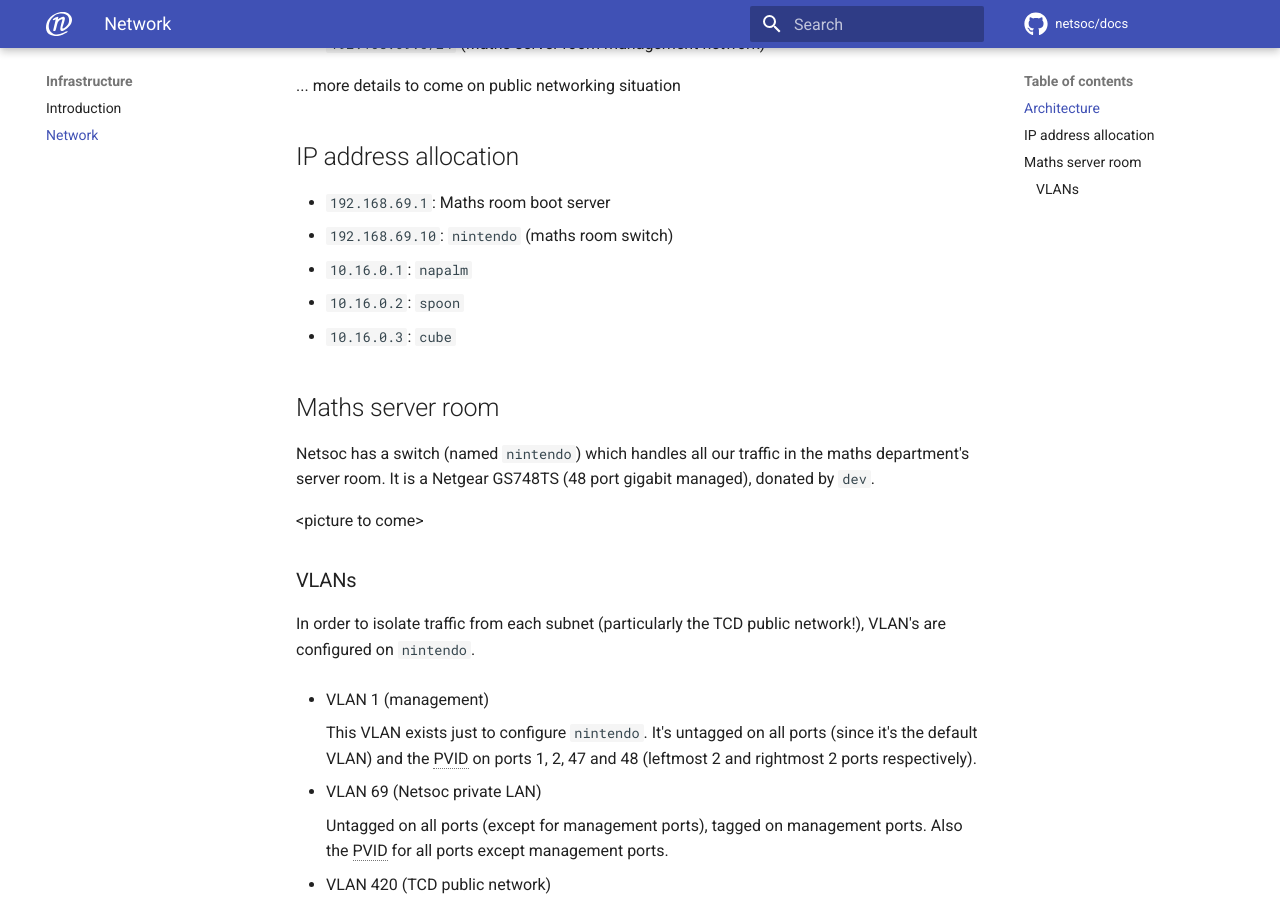
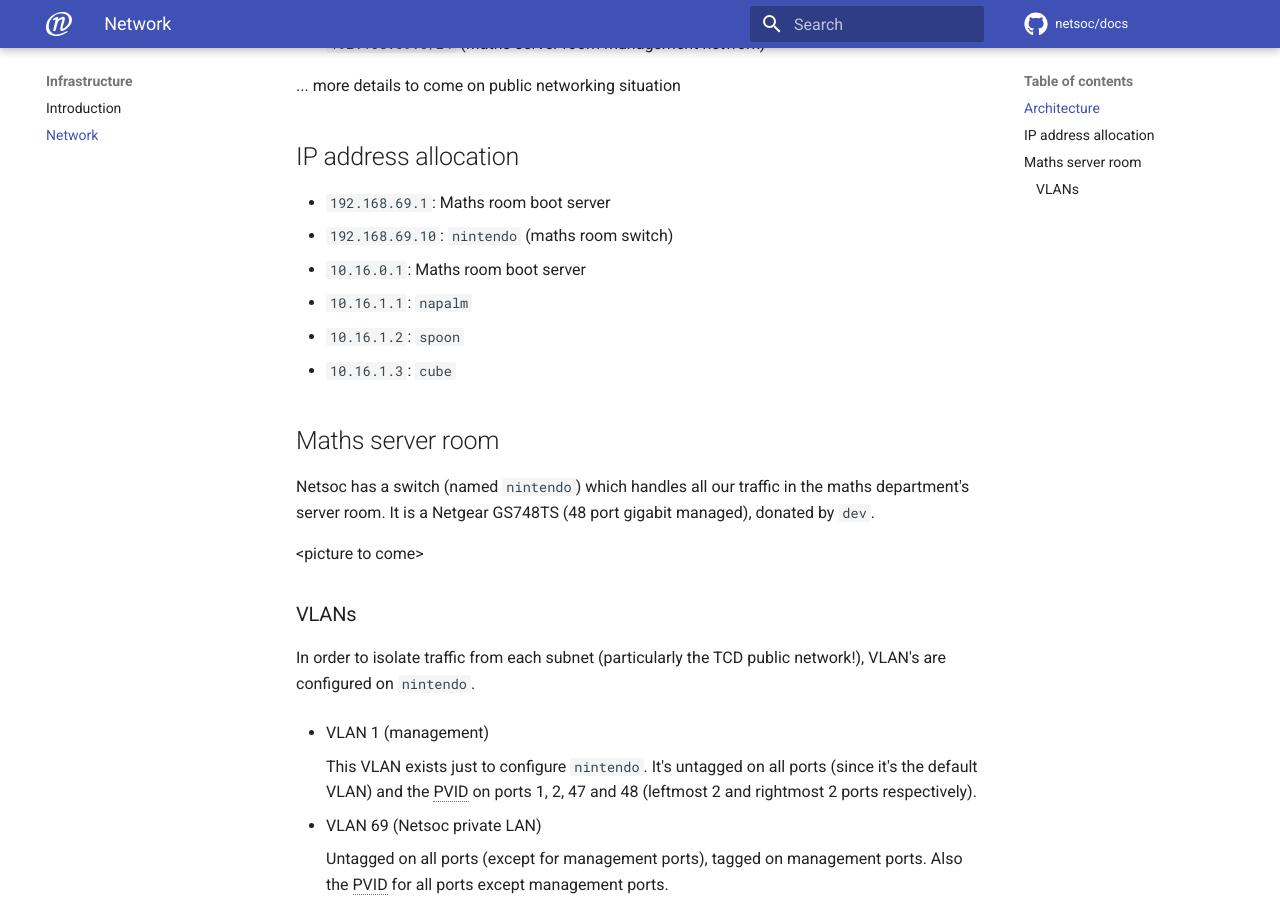
Before and after one commit to netsoc/docs, an MkDocs documentation site: the page built from docs/infrastructure/network.md, in a window 1280 px wide and 900 px high, scrolled down 356 px. Built offline with MkDocs 1.6.1 and Material for MkDocs 9.7.7, drawn with Linux system fonts in a browser that asks for light colours; comment, search, counter and statistics services are not loaded.

Commit message:
Update netsoc/infrastructure documentation (0f5abadc)

```diff
--- a/docs/infrastructure/network.md
+++ b/docs/infrastructure/network.md
@@ -16,9 +16,10 @@ Netsoc uses three subnets (provisionally):
 - `192.168.69.1`: Maths room boot server
 - `192.168.69.10`: `nintendo` (maths room switch)
 
-- `10.16.0.1`: `napalm`
-- `10.16.0.2`: `spoon`
-- `10.16.0.3`: `cube`
+- `10.16.0.1`: Maths room boot server
+- `10.16.1.1`: `napalm`
+- `10.16.1.2`: `spoon`
+- `10.16.1.3`: `cube`
 
 ## Maths server room
 
```
